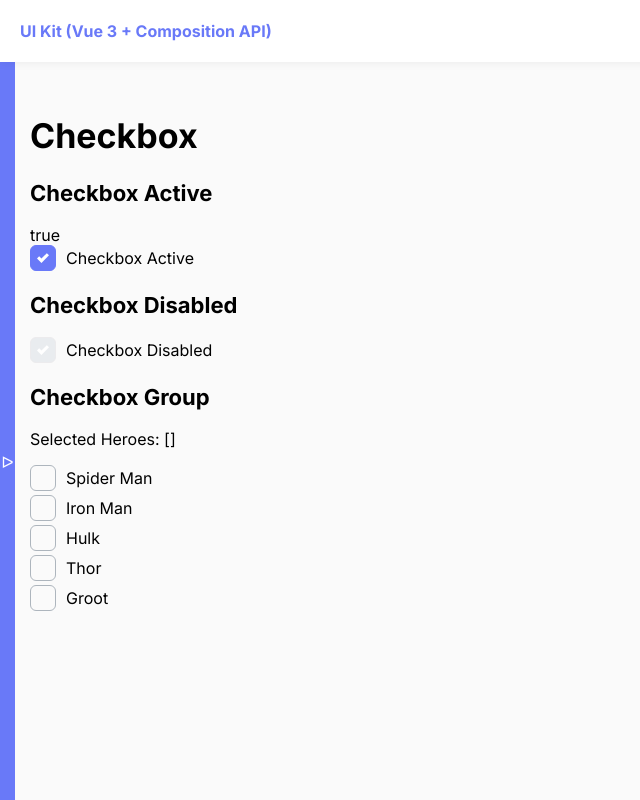
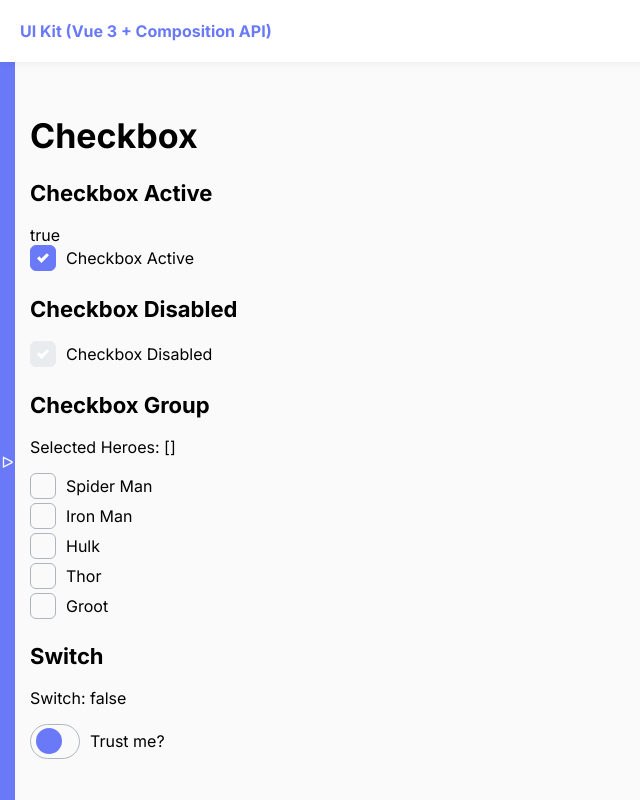
Before and after one commit to benny214/uikit-vue3, a Vue app: page /checkbox in a window 1280 px wide. Shown: the whole page, without its empty margins (0-640 px from the left). Built offline with nearby package versions, Linux system fonts and the light colour scheme.

Commit message:
Компонент свитч

```diff
--- a/src/components/Checkbox/Checkbox.vue
+++ b/src/components/Checkbox/Checkbox.vue
@@ -1,55 +1,69 @@
 <template>
+  <div :class="[{ 'switch-container': type === 'switch' }]">
     <input
-    class="checkbox"
+      :class="[
+        { checkbox: type === 'checkbox' },
+        { switch: type === 'switch' },
+      ]"
       type="checkbox"
       :name="name"
       :id="id"
       :value="value"
       :checked="checked"
       :disabled="disabled"
-    @input="handleClick($event)" />
+      @input="handleClick($event)"
+    />
     <label :for="id">{{ label }}</label>
+    <label :for="id" class="switch__label" v-if="type === 'switch'">{{ label }}</label>
+  </div>
 </template>
 <script setup>
-const emits = defineEmits(['update:checked', 'updateCheckboxGroup'])
+const emits = defineEmits(["update:checked", "updateCheckboxGroup"]);
 const props = defineProps({
   name: {
     type: String,
-    default: '',
+    default: "",
   },
   id: {
     type: String,
-    default: '',
+    default: "",
   },
   value: {
     type: String,
-    default: '',
+    default: "",
   },
   label: {
     type: String,
-    default: '',
+    default: "",
   },
   checked: {
     type: Boolean,
-    default: false
+    default: false,
   },
   disabled: {
     type: Boolean,
-    default: false
+    default: false,
   },
   group: {
     type: Boolean,
-    default: false
-  }
-})
+    default: false,
+  },
+  type: {
+    type: String,
+    default: "checkbox",
+  },
+});
 
 const handleClick = (event) => {
   if (props.group) {
-    emits('updateCheckboxGroup', {optionId: props.id, checked: event.target.checked})
-  }else {
-    emits('update:checked', event.target.checked)
+    emits("updateCheckboxGroup", {
+      optionId: props.id,
+      checked: event.target.checked,
+    });
+  } else {
+    emits("update:checked", event.target.checked);
   }
-}
+};
 </script>
 <style lang="scss" scoped>
 @import "@/assets/styles/main";
@@ -100,4 +114,57 @@ const handleClick = (event) => {
     border: 1px solid #ecebed;
   }
 }
+
+.switch {
+  height: 0;
+  width: 0;
+  visibility: hidden;
+  position: absolute;
+  z-index: -1;
+  opacity: 0;
+  &-container {
+    display: flex;
+    align-items: center;
+  }
+  &__label {
+    margin-left: 10px;
+  }
+  & + label {
+    cursor: pointer;
+    text-indent: -9999px;
+    width: 50px;
+    height: 35px;
+    background: #fafafa;
+    border: 1px solid #adb5bd;
+    display: block;
+    border-radius: 100px;
+    position: relative;
+    &:after {
+      content: "";
+      position: absolute;
+      top: 50%;
+      left: 5px;
+      width: 26px;
+      height: 26px;
+      background: #fff;
+      background: $primary;
+      border-radius: 90px;
+      transition: 0.3s;
+      transform: translateY(-50%);
+    }
+  }
+  &:checked {
+    & + label {
+      background: $primary;
+      &:after {
+        background: #fff;
+        left: calc(100% - 5px);
+        transform: translateX(-100%) translateY(-50%);
+      }
+      &:active:after {
+        width: 33px;
+      }
+    }
+  }
+}
 </style>
--- a/src/views/Checkbox.vue
+++ b/src/views/Checkbox.vue
@@ -29,6 +29,19 @@
     <p>Selected Heroes: {{ selectedHeroes }}</p>
     <CheckboxGroup v-model:value="selectedHeroes" name="heroes" :options="listOfHeroes"/>
   </div>
+
+  <h2 class="heading-2">Switch</h2>
+  <div class="line--block">
+    <p>Switch: {{ switchTrust }}</p>
+    <Checkbox
+      label="Trust me?"
+      id="switch"
+      type="switch"
+      name="switch"
+      value="Trust me?"
+      v-model:checked="switchTrust"
+    />
+  </div>
 </template>
 <script setup>
 import { ref } from "vue";
@@ -47,5 +60,6 @@ const listOfHeroes = ref([
   {name: 'Groot', id: 'h5'},
 ])
 const selectedHeroes = ref([])
+const switchTrust = ref(false)
 </script>
 <style lang="scss" scoped></style>
```
Lines whose indentation alone changed are shown as unchanged.
